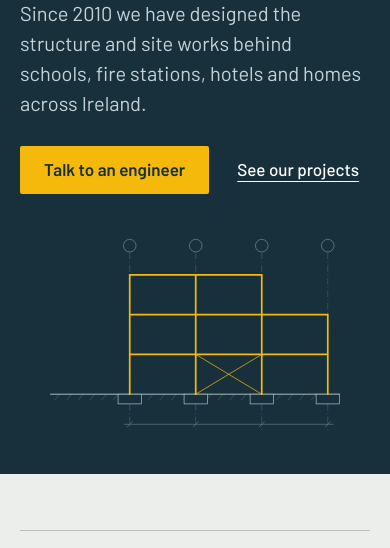
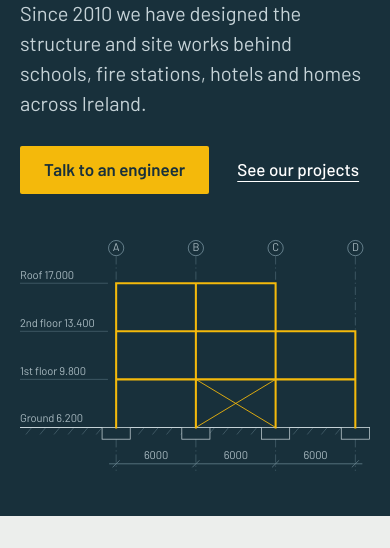
Before and after one commit to ethansearle9-sudo/mckenna-preview, a plain HTML site: page index.html in a window 390 px wide. Shown: the part 296-844 px from the top of the page. Drawn offline with nearby package versions, Linux system fonts and the light colour scheme.

Commit message:
Show drawing labels on phones

```diff
--- a/index.html
+++ b/index.html
@@ -16,8 +16,8 @@ a{color:#2A6877}a:hover{color:#18303B}
 .nav{color:#FFFFFF}.nav:hover{color:#F4B90B}
 .quiet{color:#18303B}.quiet:hover{color:#2A6877}
 .btn{color:#18303B;background:#F4B90B}.btn:hover{color:#18303B;background:#FFD04A}
+.dwg-short{display:none}
 a:focus-visible,button:focus-visible{outline:3px solid #F4B90B;outline-offset:2px;box-shadow:0 0 0 2px #18303B}
-@media (max-width:700px){.dwg-text{display:none}}
 
 /* Phone layout */
 @media (max-width:700px){
@@ -28,7 +28,10 @@ nav[aria-label="Main"] a[href^="tel:"]::after{content:"Call us";font-size:1rem}
 nav[aria-label="Project sectors"]{flex-wrap:nowrap!important;overflow-x:auto;margin-left:calc(-1 * clamp(20px,4vw,32px));margin-right:calc(-1 * clamp(20px,4vw,32px));padding:0 clamp(20px,4vw,32px) 4px;box-sizing:border-box;min-width:0;max-width:100vw;width:calc(100% + 2 * clamp(20px,4vw,32px));scrollbar-width:none;-webkit-overflow-scrolling:touch}
 nav[aria-label="Project sectors"]::-webkit-scrollbar{display:none}
 nav[aria-label="Project sectors"] a{flex:none;white-space:nowrap}
-svg[viewBox="0 0 597 412"]{max-height:200px}
+svg[viewBox="0 0 597 412"]{width:100%}
+.dwg-text text{font-size:19px;letter-spacing:-0.2px}
+.dwg-long{display:none}
+.dwg-short{display:inline}
 a[href^="mailto:"],a[href^="tel:"],h3>a{display:inline-flex!important;align-items:center;min-height:44px}
 button.send{width:100%}
 section[id],[id].anchor{scroll-margin-top:12px}
@@ -93,9 +96,9 @@ section[id],[id].anchor{scroll-margin-top:12px}
 <g class="dwg-text" fill="#A9BAC1" font-family="Barlow, Arial, sans-serif" font-size="13">
 <path d="M0 84H150M0 166H150M0 248H150" stroke="#56727E" stroke-width="1"/>
 <text x="0" y="76">Roof 17.000</text>
-<text x="0" y="158">Second floor 13.400</text>
-<text x="0" y="240">First floor 9.800</text>
-<text x="0" y="321">Ground 6.200 m OD Malin</text>
+<text x="0" y="158"><tspan class="dwg-long">Second</tspan><tspan class="dwg-short">2nd</tspan> floor 13.400</text>
+<text x="0" y="240"><tspan class="dwg-long">First</tspan><tspan class="dwg-short">1st</tspan> floor 9.800</text>
+<text x="0" y="321">Ground 6.200<tspan class="dwg-long"> m OD Malin</tspan></text>
 </g>
 </svg>
 </div>
```
